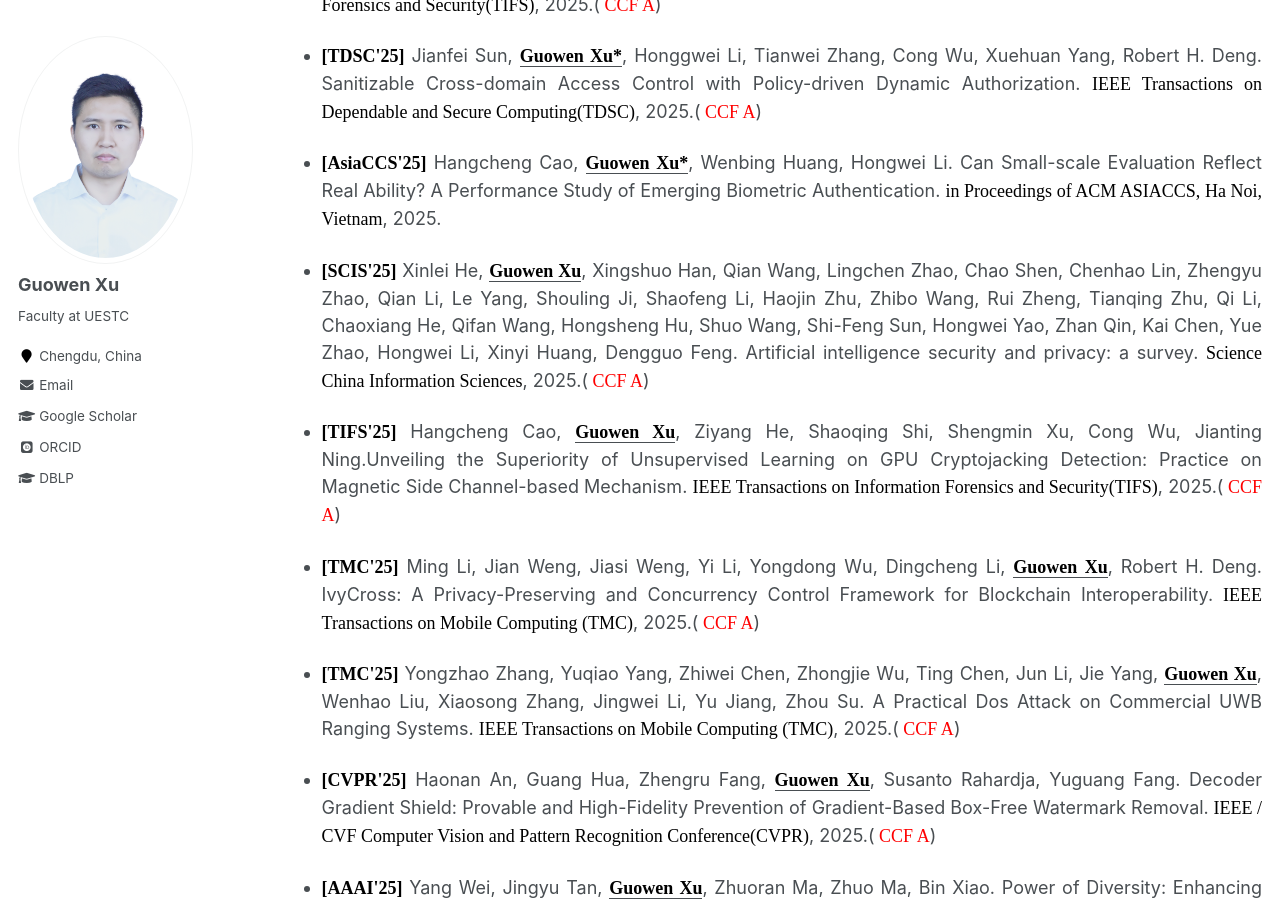
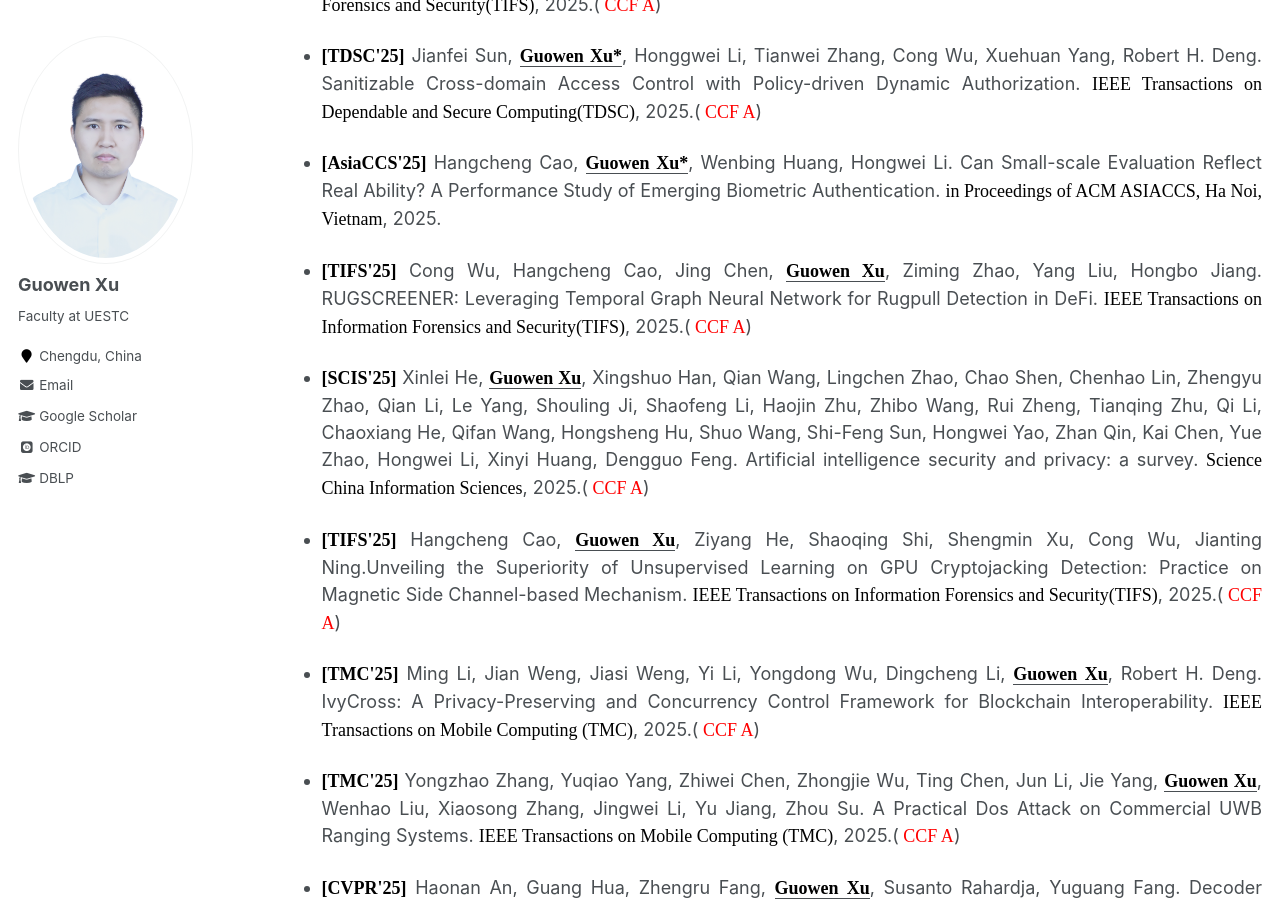
Before and after one commit to Guowen-xu/guowen-xu.github.io, a Jekyll site: the page built from _pages/publications.md, in a window 1280 px wide and 900 px high, scrolled down 809 px. Built offline with Jekyll 4.4.1, drawn with Linux system fonts in a browser that asks for light colours; some web fonts are replaced.

Commit message:
Update publications.md

```diff
--- a/_pages/publications.md
+++ b/_pages/publications.md
@@ -26,6 +26,7 @@ You can find my articles on my [Google Scholar](https://scholar.google.com.hk/ci
 * <p align="justify"> <b><font face="Times New Roman" color=black size=4> [TDSC'25]</font></b> Jianfei Sun, <u><b><font face="Times New Roman" color=black size=4> Guowen Xu*</font></b></u>, Honggwei Li, Tianwei Zhang, Cong Wu,  Xuehuan Yang,  Robert H. Deng. Sanitizable Cross-domain Access Control with Policy-driven Dynamic Authorization. <font face="Times New Roman" color=black size=4> IEEE Transactions on Dependable and Secure Computing(TDSC)</font>, 2025.(<font face="Times New Roman" color=red size=4> CCF A</font>)
 
 * <p align="justify"> <b><font face="Times New Roman" color=black size=4> [AsiaCCS'25]</font></b> Hangcheng Cao, <u><b><font face="Times New Roman" color=black size=4> Guowen Xu*</font></b></u>, Wenbing Huang, Hongwei Li. Can Small-scale Evaluation Reflect Real Ability? A Performance Study of Emerging Biometric Authentication. <font face="Times New Roman" color=black size=4> in Proceedings of ACM ASIACCS, Ha Noi, Vietnam</font>, 2025.
+* <p align="justify">  <b><font face="Times New Roman" color=black size=4> [TIFS'25]</font></b> Cong Wu, Hangcheng Cao, Jing Chen, <u><b><font face="Times New Roman" color=black size=4> Guowen Xu</font></b></u>, Ziming Zhao, Yang Liu, Hongbo Jiang. RUGSCREENER: Leveraging Temporal Graph Neural Network for Rugpull Detection in DeFi. <font face="Times New Roman" color=black size=4> IEEE Transactions on Information Forensics and Security(TIFS)</font>, 2025.(<font face="Times New Roman" color=red size=4> CCF A</font>)
 
 * <p align="justify"> <b><font face="Times New Roman" color=black size=4> [SCIS'25]</font></b> Xinlei He, <u><b><font face="Times New Roman" color=black size=4> Guowen Xu</font></b></u>, Xingshuo Han, Qian Wang, Lingchen Zhao, Chao Shen, Chenhao Lin, Zhengyu Zhao, Qian Li, Le Yang, Shouling Ji, Shaofeng Li, Haojin Zhu, Zhibo Wang, Rui Zheng, Tianqing Zhu, Qi Li, Chaoxiang He, Qifan Wang, Hongsheng Hu, Shuo Wang, Shi-Feng Sun, Hongwei Yao, Zhan Qin, Kai Chen, Yue Zhao, Hongwei Li, Xinyi Huang, Dengguo Feng. Artificial intelligence security and privacy: a survey. <font face="Times New Roman" color=black size=4> Science China Information Sciences</font>, 2025.(<font face="Times New Roman" color=red size=4> CCF A</font>)
 
```
